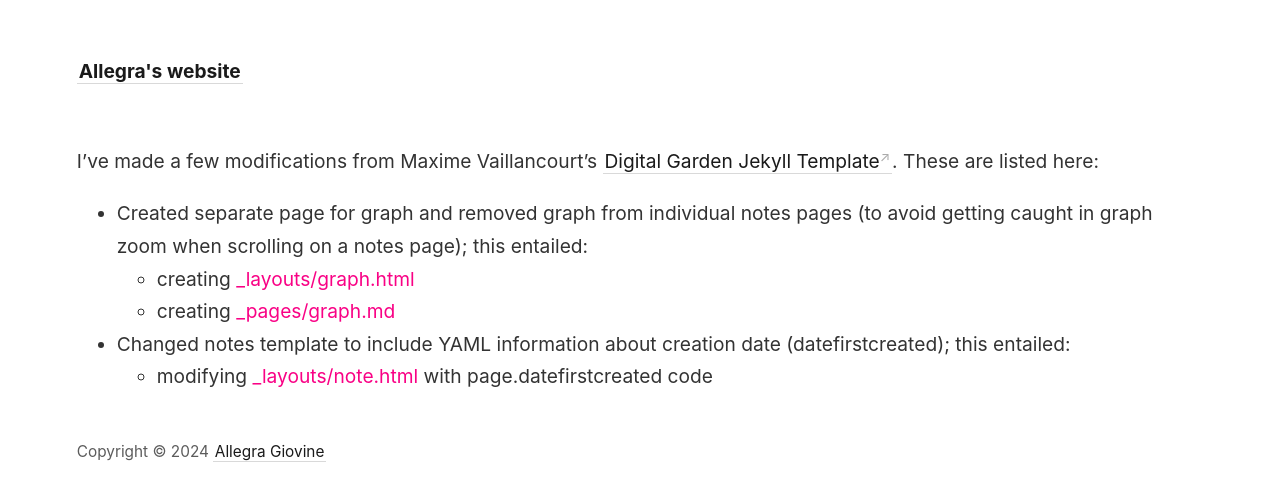
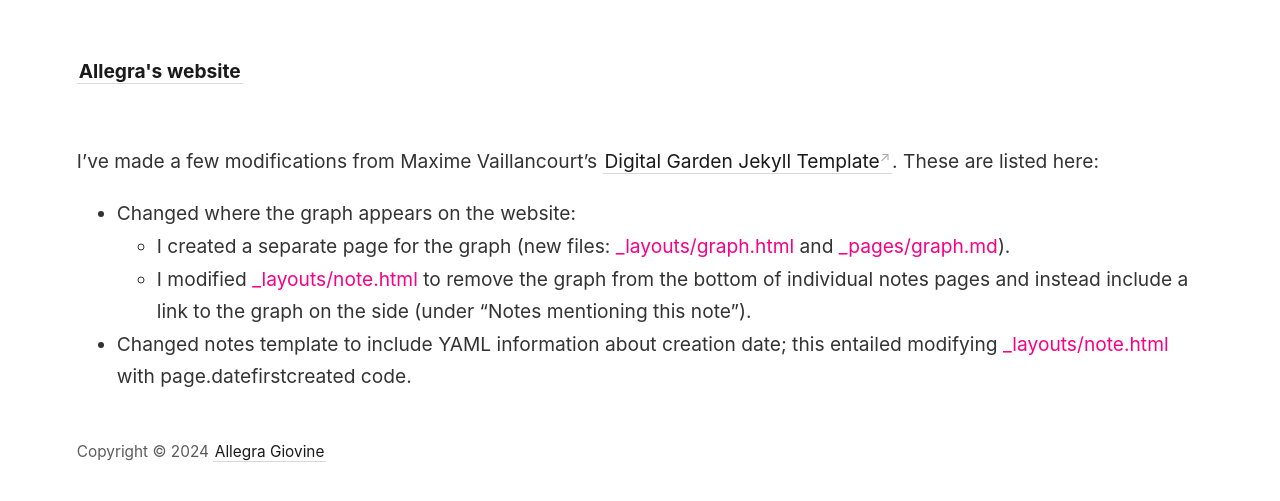
Before and after one commit to agiovine/agiovine.github.io, a Jekyll site: the page built from _pages/changes.md, in a window 1280 px wide. Shown: the top 501 px of the page. Built offline with Jekyll 4.4.1, drawn with Linux system fonts in a browser that asks for light colours.

Commit message:
Add files via upload

```diff
--- a/_pages/changes.md
+++ b/_pages/changes.md
@@ -5,8 +5,7 @@ permalink: /changes
 ---
 I've made a few modifications from Maxime Vaillancourt's [Digital Garden Jekyll Template](https://github.com/maximevaillancourt/digital-garden-jekyll-template). These are listed here:
 
-- Created separate page for graph and removed graph from individual notes pages (to avoid getting caught in graph zoom when scrolling on a notes page); this entailed:
-	- creating <span style="color:#f90185">_layouts/graph.html</span>
-	- creating <span style="color:#f90185">_pages/graph.md</span>
-- Changed notes template to include YAML information about creation date (datefirstcreated); this entailed:
-	- modifying <span style="color:#f90185">_layouts/note.html</span> with page.datefirstcreated code
+- Changed where the graph appears on the website:
+	- I created a separate page for the graph (new files: <span style="color:#f90185">_layouts/graph.html</span> and <span style="color:#f90185">_pages/graph.md</span>).
+	- I modified <span style="color:#f90185">_layouts/note.html</span> to remove the graph from the bottom of individual notes pages and instead include a link to the graph on the side (under "Notes mentioning this note").
+- Changed notes template to include YAML information about creation date; this entailed modifying <span style="color:#f90185">_layouts/note.html</span> with page.datefirstcreated code.
```
